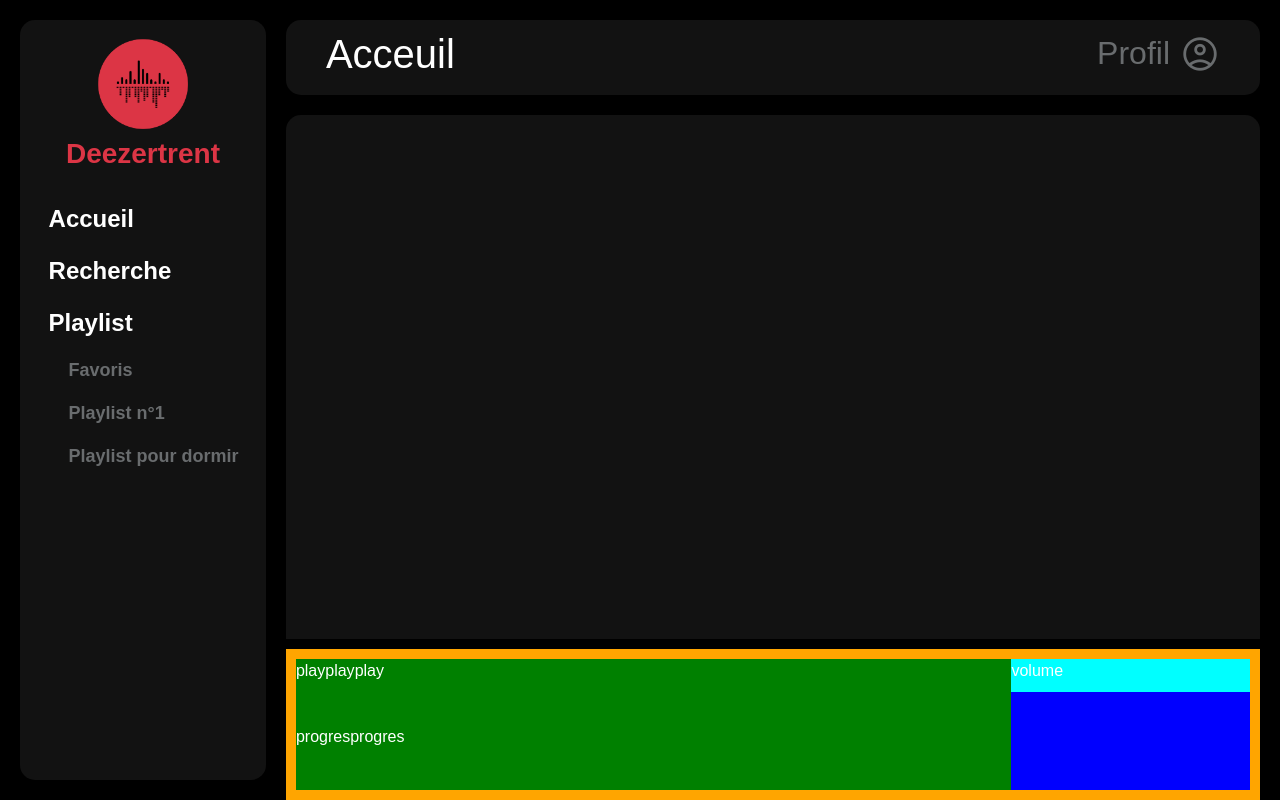
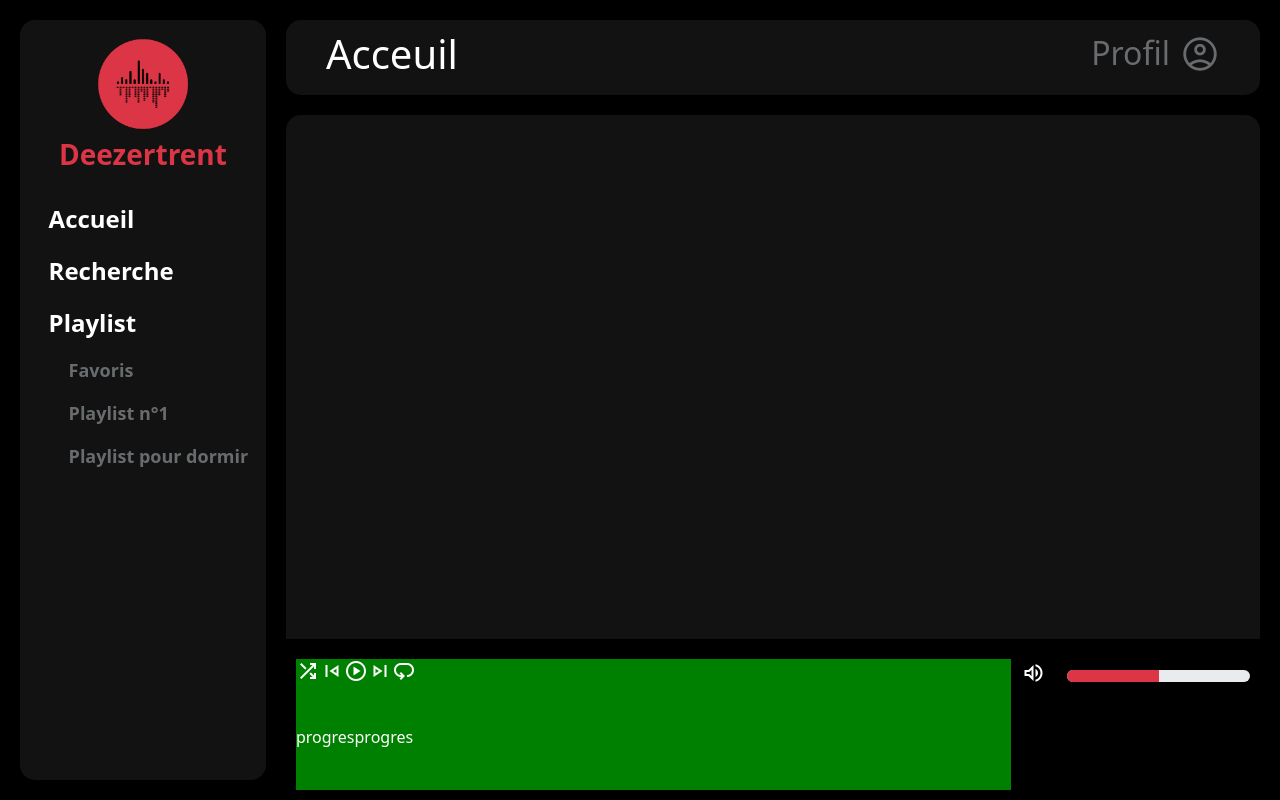
Before and after one commit to stonelec/deezertrent, a PHP site: page /acceuil.php in a window 1280 px wide. Run offline with PHP 8.4, Linux system fonts and the light colour scheme; some web fonts are replaced.

Commit message:
supr fonf

```diff
--- a/web/acceuil.php
+++ b/web/acceuil.php
@@ -9,8 +9,6 @@
     <link href="https://cdn.jsdelivr.net/npm/bootstrap@5.3.0/dist/css/bootstrap.min.css" rel="stylesheet" integrity="sha384-9ndCyUaIbzAi2FUVXJi0CjmCapSmO7SnpJef0486qhLnuZ2cdeRhO02iuK6FUUVM" crossorigin="anonymous">
     <script src="https://cdn.jsdelivr.net/npm/bootstrap@5.3.0/dist/js/bootstrap.bundle.min.js" integrity="sha384-geWF76RCwLtnZ8qwWowPQNguL3RmwHVBC9FhGdlKrxdiJJigb/j/68SIy3Te4Bkz" crossorigin="anonymous"></script>
 
-<!--    font-->
-    <link href="https://fonts.cdnfonts.com/css/marianne" rel="stylesheet">
 <!--    Icons google-->
     <link rel="stylesheet" href="https://fonts.googleapis.com/css2?family=Material+Symbols+Outlined:opsz,wght,FILL,GRAD@20..48,100..700,0..1,-50..200" />
 </head>
@@ -60,9 +58,11 @@
         <div class="sound d-flex flex-row">
             <div class="edit d-flex flex-column">
                 <div class="play d-flex flex-row">
-                    <p>play</p>
-                    <p>play</p>
-                    <p>play</p>
+                    <span class="material-symbols-outlined">shuffle</span>
+                    <span class="material-symbols-outlined">skip_previous</span>
+                    <span class="material-symbols-outlined">play_circle</span>
+                    <span class="material-symbols-outlined">skip_next</span>
+                    <span class="material-symbols-outlined">laps</span>
                 </div>
                 <div class="progres d-flex flex-row">
                     <p>progres</p>
@@ -70,8 +70,15 @@
                 </div>
             </div>
             <div class="volume d-flex flex-column">
-                <div class="volume-edit">
-                    <p>volume</p>
+                <div class="volume-edit d-flex flex-row align-items-center">
+                    <div class="volume-logo">
+                        <span class="material-symbols-outlined">volume_up</span>
+                    </div>
+                    <div class="volume-bar">
+                        <div class="progress" role="progressbar" aria-valuemin="0" aria-valuemax="100" style="height: 12px">
+                            <div class="progress-bar bg-danger" style="width: 50%"></div>
+                        </div>
+                    </div>
                 </div>
             </div>
         </div>
--- a/web/style.css
+++ b/web/style.css
@@ -2,7 +2,6 @@
 html, body, .global{
     height: 100%;
     background: black;
-    font-family: 'Marianne', sans-serif;
     color: white;
 
 }
@@ -86,13 +85,13 @@ html .menu .logo-image{
 }
 /*responsive ----------------------------------------------*/
 .sound{
-    background-color: orange;
+    /*background-color: orange;*/
     height: 20%;
     margin-top: 10px;
     padding: 10px;
 }
 .sound .edit{
-    background-color: yellow;
+    /*background-color: yellow;*/
     width: 75%;
     height: 100%;
 }
@@ -105,14 +104,20 @@ html .menu .logo-image{
     height: 50%;
 }
 .sound .volume{
-    background-color: blue;
+    /*background-color: blue;*/
     width: 25%;
+    padding-left: 10px;
 }
 .sound .volume .volume-edit{
     height: 25%;
-    background-color: cyan;
+    /*background-color: cyan;*/
 }
-
+.sound .volume-edit .volume-logo{
+    width: 20%;
+}
+.sound .volume-edit .volume-bar{
+    width: 80%;
+}
 /*responsive ----------------------------------------------*/
 @media only screen and (max-width: 1200px) {
     html .logo-text{
```
